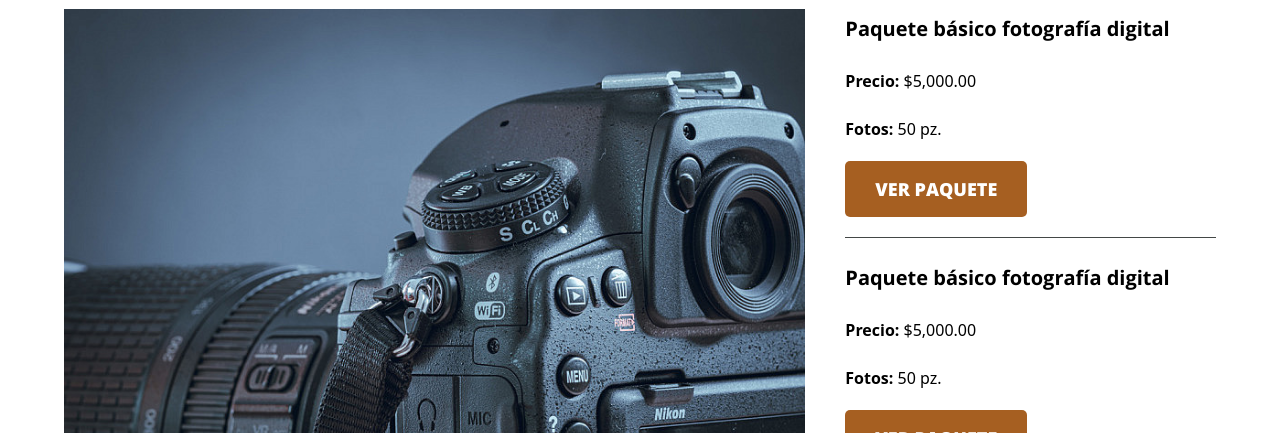
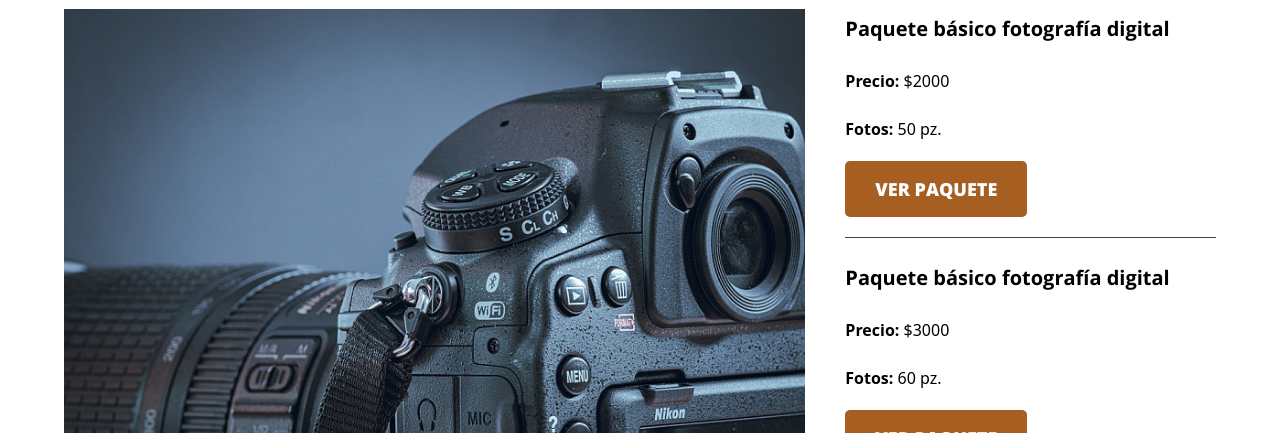
Before and after one commit to Rodrigogovea/techBlog_REACT, a React (Vite) app: page / in a window 1280 px wide. Shown: the part 519-952 px from the top of the page. Built offline with nearby package versions, Linux system fonts and the light colour scheme; a web font is replaced by a local one.

Commit message:
se agregaron los datos para los paquetes fotograficos

```diff
--- a/src/App.jsx
+++ b/src/App.jsx
@@ -4,10 +4,12 @@ import Footer from "./components/Footer";
 import Header from "./components/Header"
 import Pack from "./components/Pack";
 import { db } from "./data/db";
+import { db2 } from "./data/db2";
 
 function App() {
 
 const [data, setData] = useState(db)
+const [data2, setData2] = useState(db2)
   return (
     <>
     <Header/>
@@ -25,8 +27,13 @@ const [data, setData] = useState(db)
         <aside className="sidebar">
             <h3>Paquetes fotográficos</h3>
                 <ul className="paquetes no-padding">
-                  <Pack/>
-                  <Pack/>
+                  {data2.map((pack)=>(
+                      <Pack
+                      key={pack.id}
+                      pack={pack}
+                      />
+                  )
+                  )}
                 </ul>
         </aside>
     </div>
--- a/src/components/Pack.jsx
+++ b/src/components/Pack.jsx
@@ -1,11 +1,12 @@
-function Pack() {
+function Pack({pack}) {
+    const {price, photos} = pack;
     return(
         <>
            <li className="paquetes__titulo">
              <h4 className="no-margin">Paquete básico fotografía digital</h4>
-                    <p className="paquetes--titulo__etiqueta">Precio: <span className="paquetes--titulo__info">$5,000.00</span></p>
+                    <p className="paquetes--titulo__etiqueta">Precio: <span className="paquetes--titulo__info">${price}</span></p>
 
-                    <p className="paquetes--titulo__etiqueta">Fotos: <span className="paquetes--titulo__info">50 pz.</span></p>
+                    <p className="paquetes--titulo__etiqueta">Fotos: <span className="paquetes--titulo__info">{photos} pz.</span></p>
                     <a href="paquete1.html" className="boton boton--secundario">Ver paquete</a>
             </li>
         </>
--- /dev/null
+++ b/src/data/db2.js
@@ -0,0 +1,17 @@
+export const db2 = [
+    {
+        id: 1,
+        price: 2000,
+        photos: 50
+    },
+    {
+        id: 2,
+        price: 3000,
+        photos: 60
+    },
+    {
+        id: 3,
+        price: 4000,
+        photos: 80
+    }
+]
```
